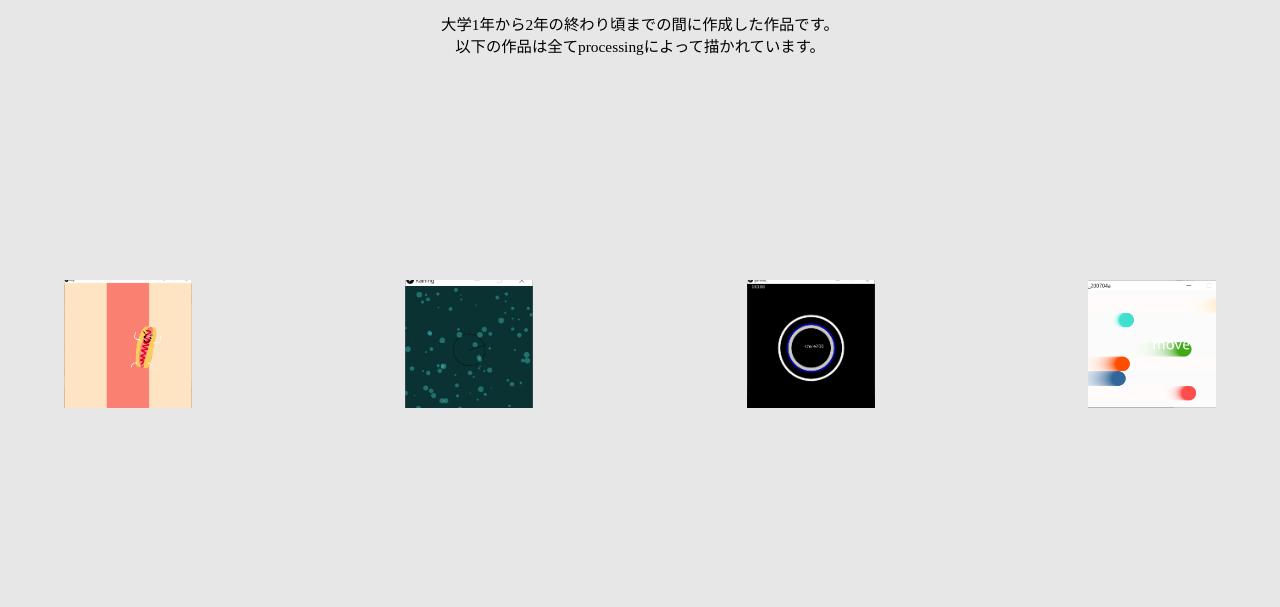
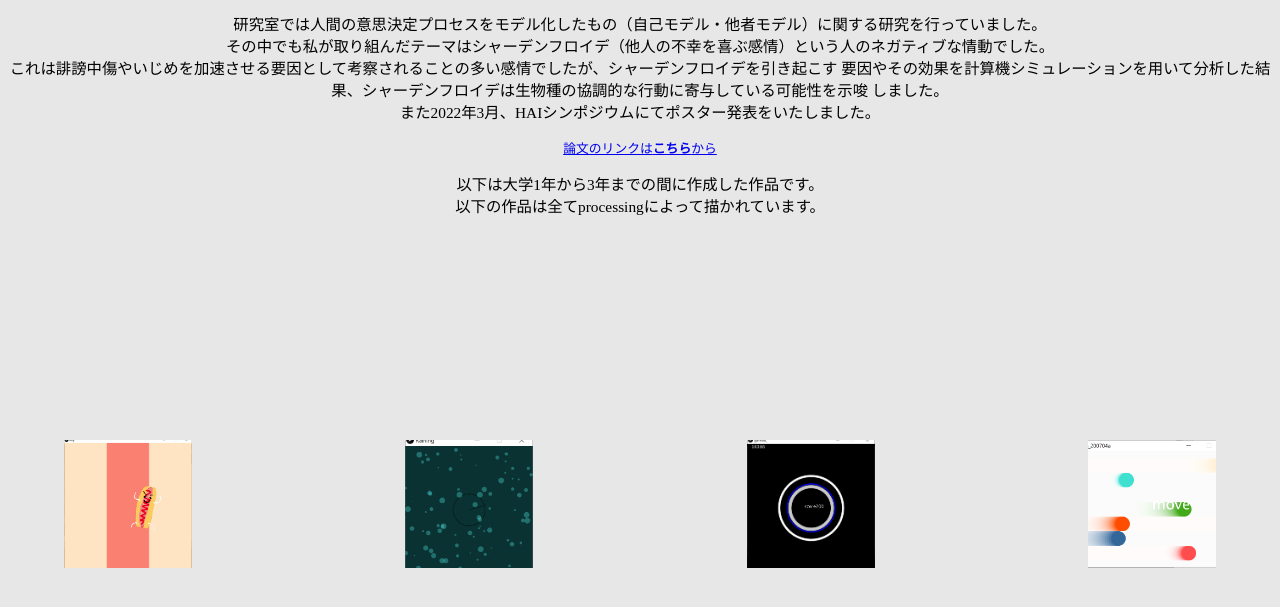
Before and after one commit to Next0000/Portfolio, a plain HTML site: page 作品/index1.html in a window 1280 px wide. Shown: the part 135-742 px from the top of the page. Drawn offline with Linux system fonts and the light colour scheme.

Commit message:
Update index1.html

```diff
--- a/作品/index1.html
+++ b/作品/index1.html
@@ -33,8 +33,19 @@
     <div>
       <h1>works</h1>
 
+      <div class="HAI">
+        <p>研究室では人間の意思決定プロセスをモデル化したもの（自己モデル・他者モデル）に関する研究を行っていました。<br>
+          その中でも私が取り組んだテーマはシャーデンフロイデ（他人の不幸を喜ぶ感情）という人のネガティブな情動でした。<br>
+          これは誹謗中傷やいじめを加速させる要因として考察されることの多い感情でしたが、シャーデンフロイデを引き起こす
+          要因やその効果を計算機シミュレーションを用いて分析した結果、シャーデンフロイデは生物種の協調的な行動に寄与している可能性を示唆
+          しました。<br>
+          また2022年3月、HAIシンポジウムにてポスター発表をいたしました。
+          </p>
+        <p class="link"><a href="https://hai-conference.net/symp2022/proceedings/html/paper/paper-P-17.html">論文のリンクは<strong>こちら</strong>から</a></p>
+      </div>
+
       <p>
-        大学1年から2年の終わり頃までの間に作成した作品です。<br>
+        以下は大学1年から3年までの間に作成した作品です。<br>
         以下の作品は全てprocessingによって描かれています。
       </p>
 
```
